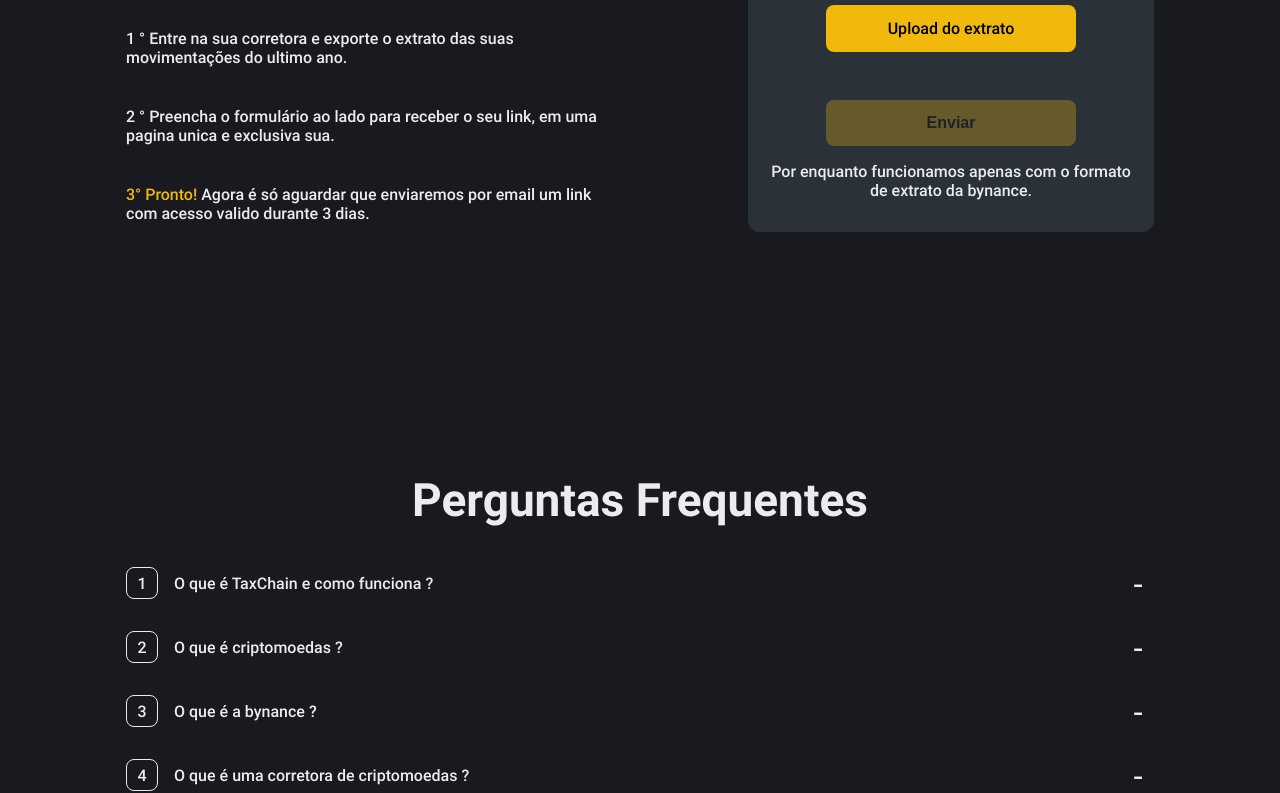
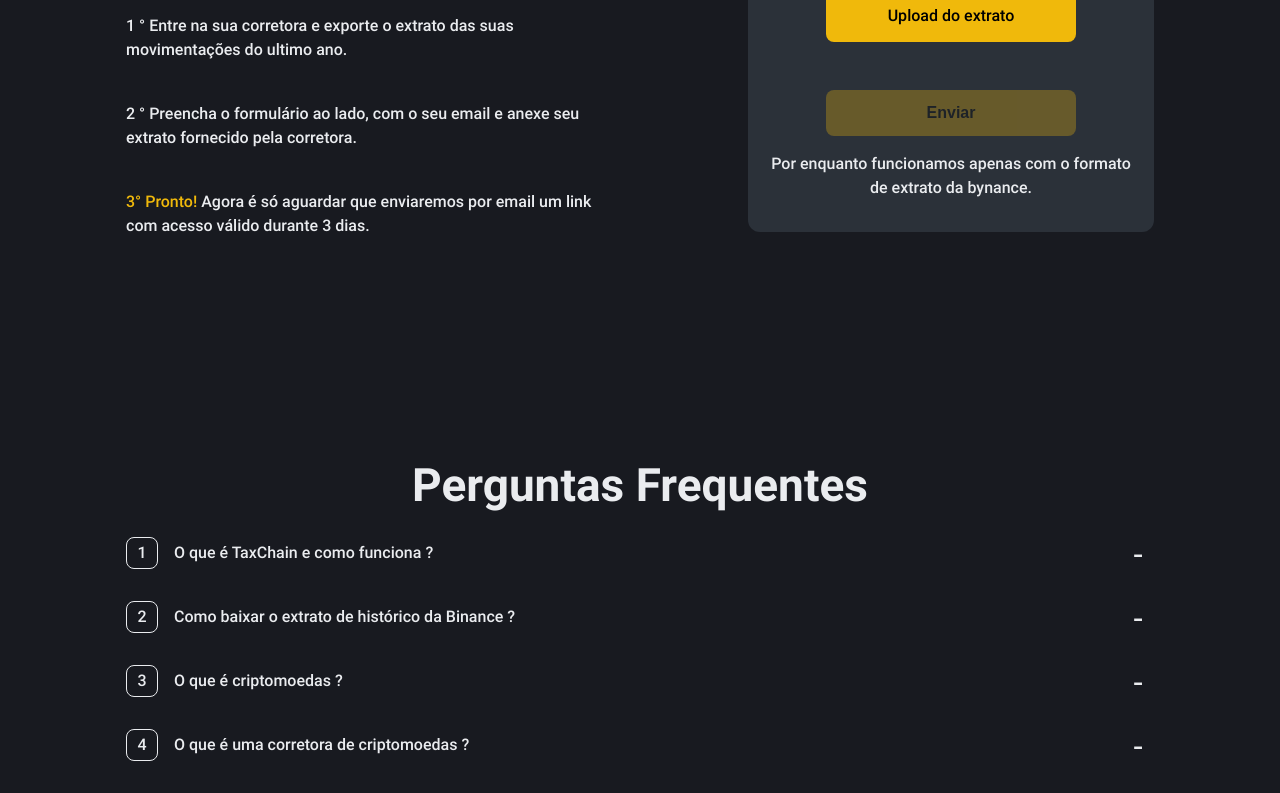
Before and after one commit to PetersonFonsec/TaxChain, a Next.js app: page / in a window 1280 px wide. Shown: the part 391-1184 px from the top of the page. Built offline with nearby package versions, Linux system fonts and the light colour scheme.

Commit message:
feat: Atualizando o conteudo da sessão "Perguntas Frequentes"

```diff
--- a/src/app/components/faq-item/faq-item.module.css
+++ b/src/app/components/faq-item/faq-item.module.css
@@ -59,6 +59,7 @@
     padding-left: calc(32px + var(--space-2));
 }
 
+.answer a,
 .answer strong {
     color: var(--font-color-contrast);
 }
--- a/src/app/components/sections/about/about.tsx
+++ b/src/app/components/sections/about/about.tsx
@@ -10,21 +10,27 @@ export default function AboutSection() {
           <ol className={styles.aboutList}>
             <FaqItem index={1} question="O que é TaxChain e como funciona ?">
               <span>
-                As corretoras de <strong>criptomoedas</strong> são mercados digitais que permitem aos usuários comprar e vender criptomoedas como o <strong>Bitcoin</strong>, <strong>Ethereum</strong> e <strong>Tether</strong>.
-                A corretora Binance é a maior corretora de criptomoedas por volume de trades.
+                A <strong>Taxchain </strong> é uma plataforma criada para te auxiliar, fornecendo
+                uma visão resumida sobre as suas transações na Binance com base no extrato de histórico
+                fornecido pela própria corretora. <br/>  <br/>
+
+                O arquivo no formato CSV fornecido pela Binance não contém nenhum dado sigiloso, apenas
+                com os dados do CSV não é possível te identificar, prezando assim pelo anonimato
               </span>
             </FaqItem>
 
-            <FaqItem index={2} question="O que é criptomoedas ?">
-
+            <FaqItem index={2} question="Como baixar o extrato de histórico da Binance ?">
               <span>
-                As corretoras de <strong>criptomoedas</strong> são mercados digitais que permitem aos usuários comprar e vender criptomoedas como o <strong>Bitcoin</strong>, <strong>Ethereum</strong> e <strong>Tether</strong>.
-                A corretora Binance é a maior corretora de criptomoedas por volume de trades.
+                No site da <strong>Binance</strong> dentro da sessão de <strong>FAQ - Perguntas Frequentes </strong>
+                é possível encontrar suporte.
+                <br/>  <br/>
+                <a target="_blank" href="https://www.binance.com/pt-BR/support/faq/como-baixar-o-extrato-de-hist%C3%B3rico-de-transa%C3%A7%C3%A3o-no-trading-spot-e4ff64f2533f4d23a0b3f8f17f510eab">
+                  Como baixar o extrato de histórico de transação no trading spot?
+                </a>
               </span>
             </FaqItem>
 
-            <FaqItem index={3} question="O que é a bynance ?">
-
+            <FaqItem index={3} question="O que é criptomoedas ?">
               <span>
                 As corretoras de <strong>criptomoedas</strong> são mercados digitais que permitem aos usuários comprar e vender criptomoedas como o <strong>Bitcoin</strong>, <strong>Ethereum</strong> e <strong>Tether</strong>.
                 A corretora Binance é a maior corretora de criptomoedas por volume de trades.
@@ -32,7 +38,6 @@ export default function AboutSection() {
             </FaqItem>
 
             <FaqItem index={4} question="O que é uma corretora de criptomoedas ?">
-
               <span>
                 As corretoras de <strong>criptomoedas</strong> são mercados digitais que permitem aos usuários comprar e vender criptomoedas como o <strong>Bitcoin</strong>, <strong>Ethereum</strong> e <strong>Tether</strong>.
                 A corretora Binance é a maior corretora de criptomoedas por volume de trades.
--- a/src/app/components/sections/land-page/land-page.tsx
+++ b/src/app/components/sections/land-page/land-page.tsx
@@ -17,11 +17,11 @@ export default function LandPageSection() {
               </li>
 
               <li>
-                2 ° Preencha o formulário ao lado para receber o seu link, em uma pagina unica e exclusiva sua.
+                2 ° Preencha o formulário ao lado, com o seu email e anexe seu extrato fornecido pela corretora.
               </li>
 
               <li>
-              <strong>3° Pronto! </strong>Agora é só aguardar que enviaremos por email um link com acesso  valido durante 3 dias.
+              <strong>3° Pronto! </strong>Agora é só aguardar que enviaremos por email um link com acesso válido durante 3 dias.
               </li>
             </ol>
           </div>
--- a/src/app/globals.css
+++ b/src/app/globals.css
@@ -71,14 +71,15 @@ body {
 }
 
 body {
-  color: var(--foreground);
-  background: var(--background-color-normal);
-  font-family: var(--font-roboto-medium);
   -webkit-font-smoothing: antialiased;
   -moz-osx-font-smoothing: grayscale;
-  font-size: var(--font-size-md);
+  background: var(--background-color-normal);
+  color: var(--foreground);
   display: flex;
   flex-direction: column;
+  font-family: var(--font-roboto-medium);
+  font-size: var(--font-size-md);
+  line-height: 150%;
 }
 
 /* commun classes */
@@ -88,4 +89,5 @@ body {
   font-size: var(--font-size-lgx);
   font-family: var(--font-roboto-bold);
   font-weight: var(--font-weight-bold);
+  line-height: initial;
 }
```
